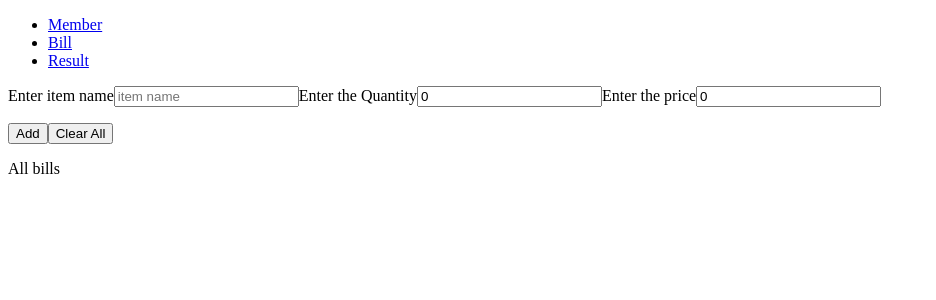
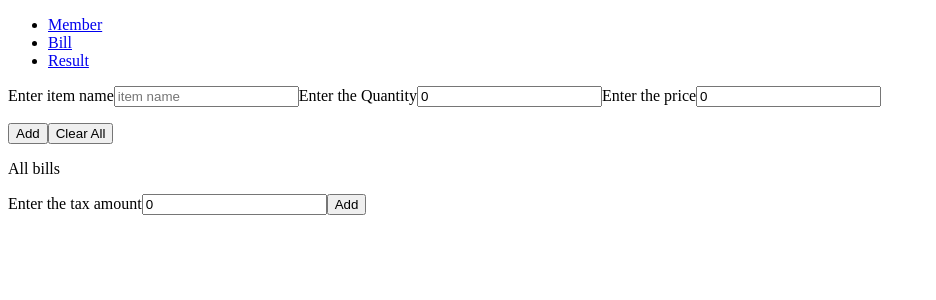
Before and after one commit to arun1118/easy-split, a React (Vite) app: page /bill in a window 1280 px wide. Shown: the top 300 px of the page, without its empty margins (0-936 px from the left). Built offline with nearby package versions, Linux system fonts and the light colour scheme.

Commit message:
add tax input

```diff
--- a/src/pages/Bill.jsx
+++ b/src/pages/Bill.jsx
@@ -1,22 +1,23 @@
 import React, { useState } from 'react'
 import { useSelector, useDispatch } from 'react-redux'
-import { addBill, deleteBill, clearBills } from '../redux/data'
+import { addBill, deleteBill, clearBills, addTax, deleteTax } from '../redux/data'
 import { nanoid } from 'nanoid'
 
 const Bill = () => {
 
-    const { member, bill } = useSelector((state)=> state.data)
+    const { member, bill, tax } = useSelector((state)=> state.data)
 
     const dispatch = useDispatch()
 
     const [billData, setBillData] = useState({"name": "", "quantity": 0, "price": 0})
     const [selectedNames, setSelectedNames] = useState([])
+    const [taxAmount, setTaxAmount] = useState(0)
 
-    const handleChange = (e)=>{
+    const handleChangeBill = (e)=>{
         setBillData({...billData, [e.target.id]: e.target.value})
     }
 
-    const handleSubmit = (e)=>{
+    const handleSubmitBill = (e)=>{
         e.preventDefault()
         let selectedMembers = []
         member.forEach((memberElem)=>{
@@ -45,17 +46,31 @@ const Bill = () => {
         })
     }
 
+    const handleChangeTax = (e)=>{
+        setTaxAmount(e.target.value)
+    }
+
+    const handleSubmitTax = (e)=>{
+        e.preventDefault();
+        dispatch(addTax({"amount": taxAmount, "id": nanoid()}))
+        setTaxAmount(0)
+    }
+
+    const handleDeleteTax = (taxId)=>{
+        dispatch(deleteTax(taxId))
+    }
+
     return (
         <div>
-            <form method="POST" onSubmit={handleSubmit}>
+            <form method="POST" onSubmit={handleSubmitBill}>
                 <label htmlFor="name">Enter item name</label>
-                <input type="text" id="name" value={billData["name"]} onChange={handleChange} placeholder='item name'/>
+                <input type="text" id="name" value={billData["name"]} onChange={handleChangeBill} placeholder='item name'/>
 
                 <label htmlFor="quantity">Enter the Quantity</label>
-                <input type="number" id="quantity" value={billData["quantity"]} onChange={handleChange} min={0}/>
+                <input type="number" id="quantity" value={billData["quantity"]} onChange={handleChangeBill} min={0}/>
 
                 <label htmlFor="price">Enter the price</label>
-                <input type="number" id="price" value={billData["price"]} onChange={handleChange} min={0}/>
+                <input type="number" id="price" value={billData["price"]} onChange={handleChangeBill} min={0}/>
 
                 <ul>
                     {
@@ -100,6 +115,26 @@ const Bill = () => {
                 })
             }
             </ol>
+
+            <form method="post" onSubmit={handleSubmitTax}>
+                <label htmlFor="taxAmount">Enter the tax amount</label>
+                <input type="number" step="0.01" id="taxAmount" onChange={handleChangeTax} value={taxAmount} placeholder='tax amount'/>
+
+                <button type="submit">Add</button>
+            </form>
+
+            <ul>
+            {
+                tax.map((taxval)=>{
+                    return (
+                    <li key={taxval["id"]}>
+                        {taxval["amount"]}
+                        <button onClick={()=> handleDeleteTax(taxval["id"])}>Delete</button>
+                    </li>
+                    )
+                })
+            }
+            </ul>
         </div>
     )
 }
--- a/src/redux/data.js
+++ b/src/redux/data.js
@@ -3,6 +3,7 @@ import { createSlice } from '@reduxjs/toolkit'
 const initialState = {
     member: [],
     bill: [],
+    tax: [],
     result: {}
 }
 
@@ -25,6 +26,12 @@ const dataSlice = createSlice({
         clearBills: (state,action)=>{
             state.bill = []
         },
+        addTax: (state,action)=>{
+            state.tax.push(action.payload)
+        },
+        deleteTax: (state,action)=>{
+            state.tax = state.tax.filter((taxElem)=> taxElem["id"] != action.payload)
+        },
         calculateBill: (state)=>{
 
         }
@@ -34,6 +41,7 @@ const dataSlice = createSlice({
 export const {
     addMember, deleteMember,
     addBill, deleteBill,clearBills,
+    addTax, deleteTax,
     calculateBill
 } = dataSlice.actions
 
```
